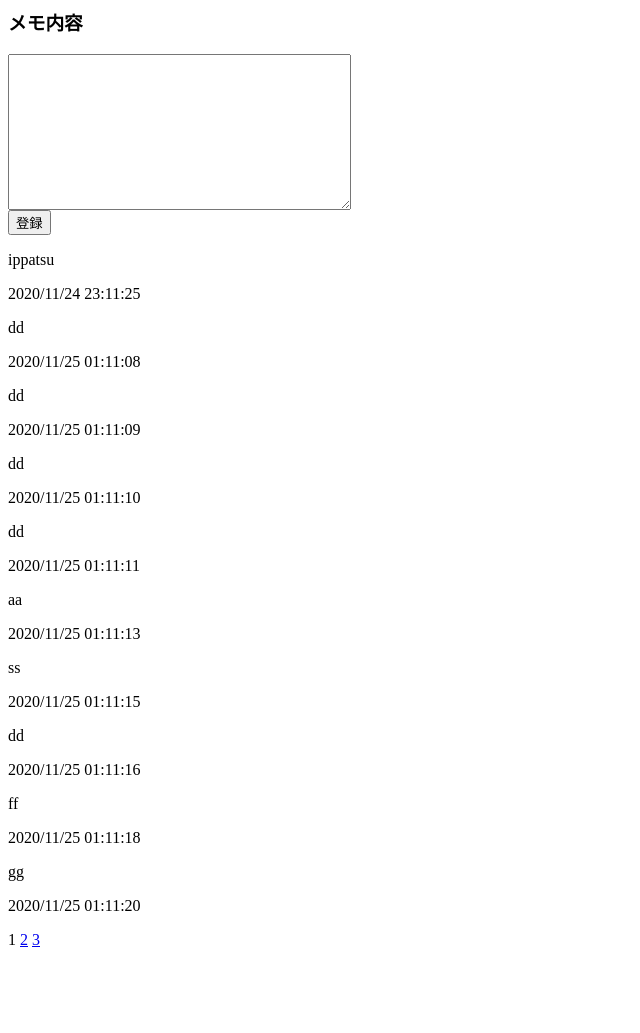
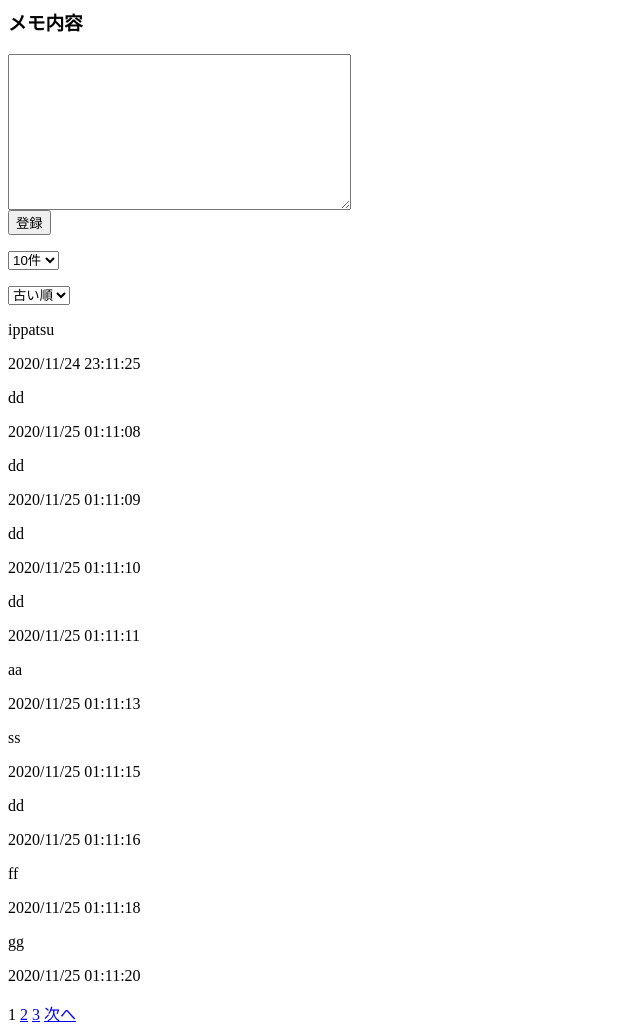
Before and after one commit to TSuzuki1215/Django_practice1, a Django app: page / in a window 1280 px wide. Shown: the whole page, without its empty margins (0-640 px from the left). Before the commit the page ends 947 px from the top, so only its background shows below. Run offline with Django 3.2, Linux system fonts and the light colour scheme; data comes from the database, SQL or seed files in the repository; both versions use the stored data as it was after the commit.

Commit message:
completed

```diff
--- a/memo_app/forms.py
+++ b/memo_app/forms.py
@@ -8,3 +8,27 @@ class PostForm(forms.ModelForm):
         widgets = {
             'content': forms.Textarea
         }
+
+CHOICE_FIELD_RECODE_NUMBERS = (
+    ('10', '10件'),
+    ('15', '15件'),
+    ('30', '30件'),
+)
+
+class RecordNumberForm(forms.Form):
+    record_number = forms.ChoiceField(
+        widget=forms.Select(attrs={'onchange': 'submit(this.form)'}),
+        choices=CHOICE_FIELD_RECODE_NUMBERS
+    )
+
+CHOICE_FIELD_ORDER_OPTION = (
+    ('False', '古い順'),
+    ('True', '新着順'),
+
+)
+
+class OrderOptionForm(forms.Form):
+    order_option = forms.ChoiceField(
+        widget=forms.Select(attrs={'onchange': 'submit(this.form)'}),
+        choices=CHOICE_FIELD_ORDER_OPTION
+    )
--- a/memo_app/urls.py
+++ b/memo_app/urls.py
@@ -5,4 +5,6 @@ urlpatterns = [
     path('', views.index, name='index'),
     path('post', views.post, name='post'),
     path('<int:now_page>', views.index, name='index'),
+    path('set_record_number', views.set_record_number,name='set_record_number'),
+    path('set_order_option', views.set_order_option,name='set_order_option'),
 ]
--- a/memo_app/views.py
+++ b/memo_app/views.py
@@ -6,16 +6,41 @@ from .forms import PostForm
 from .models import *
 
 from django.core.paginator import Paginator
+from .forms import PostForm, RecordNumberForm, OrderOptionForm
 
 
 # Create your views here.
 
 def index(request, now_page=1):
-    memos = Memo.objects.all()
-    page = Paginator(memos, 10)
+    # レコード件数
+    if 'record_number' in request.session:
+        record_number = request.session['record_number']
+    else:
+        record_number = 10
+
+    record_number_form = RecordNumberForm()
+    record_number_form.initial = {'record_number': str(record_number)}
+
+    if 'order_option' in request.session:
+        order_option = request.session['order_option']
+    else:
+        order_option = "False"
+
+    if order_option == "True":
+        memos = Memo.objects.all().order_by('update_datetime').reverse()
+    else:
+        memos = Memo.objects.all().order_by('update_datetime')
+
+
+    order_option_form = OrderOptionForm
+    order_option_form.initial = {'order_option': str(order_option)}
+
+    page = Paginator(memos, record_number)
     params = {
         'page': page.get_page(now_page),
-        'form': PostForm()
+        'form': PostForm(),
+        'record_number_form': record_number_form,
+        'order_option_form': order_option_form,
     }
     return render(request, 'index.html', params)
 
@@ -27,3 +52,11 @@ def post(request):
         print(form.errors)
 
     return redirect(to='/')
+
+def set_record_number(request):
+    request.session['record_number'] = request.POST['record_number']
+    return redirect(to='/')
+
+def set_order_option(request):
+    request.session['order_option'] = request.POST['order_option']
+    return redirect(to='/')
--- a/templates/index.html
+++ b/templates/index.html
@@ -4,7 +4,7 @@
         <h3>メモ内容</h3>
         <form action="{% url 'post' %}" method="post">
             {% csrf_token %}
-            <div class=""text-memo>
+            <div class="text-memo">
                 {{ form.content }}
             </div>
             <div class="post-form">
@@ -12,6 +12,20 @@
             </div>
         </form>
     </div>
+
+    <form action="{% url 'set_record_number' %}" method="post">
+        {% csrf_token %}
+        <div class="slct01">
+            {{ record_number_form.record_number }}
+        </div>
+    </form>
+
+    <form action="{% url 'set_order_option' %}" method="post">
+        {% csrf_token %}
+        <div class=""slct02>
+            {{ order_option_form.order_option }}
+        </div>
+    </form>
 
     <div class="top_box">
         {% for memo in page %}
@@ -22,14 +36,25 @@
         {% endfor %}
     </div>
 
-    <div class=""paginator>
+    <div class="paginator">
+        {% if page.has_previous == True %}
+            <a href="{% url 'index' %}{{ page.previous_page_number }}">前へ</a>
+        {% else %}
+
+        {% endif %}
         {% for num in page.paginator.page_range %}
+
             {% if page.number == num %}
                 <span class="current">{{ page.number }}</span>
             {% else %}
                 <a href="{% url 'index' %}{{ num }}">{{ num }}</a>
             {% endif %}
         {% endfor %}
+        {% if page.has_next == True %}
+            <a href="{% url 'index' %}{{ page.next_page_number }}">次へ</a>
+        {% else %}
+
+        {% endif %}
     </div>
 
 </body>
```
Also changed, not shown: db.sqlite3.
